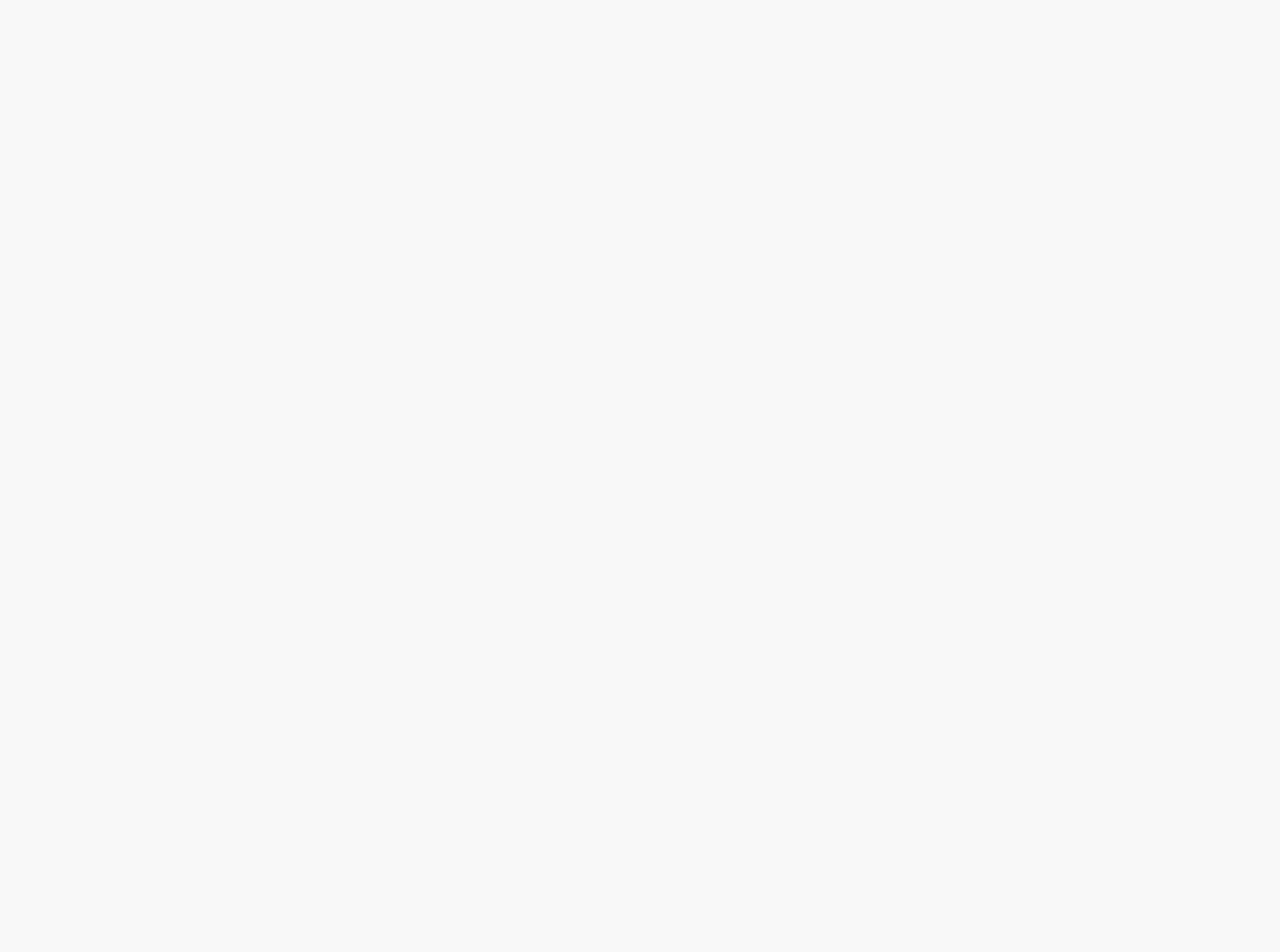
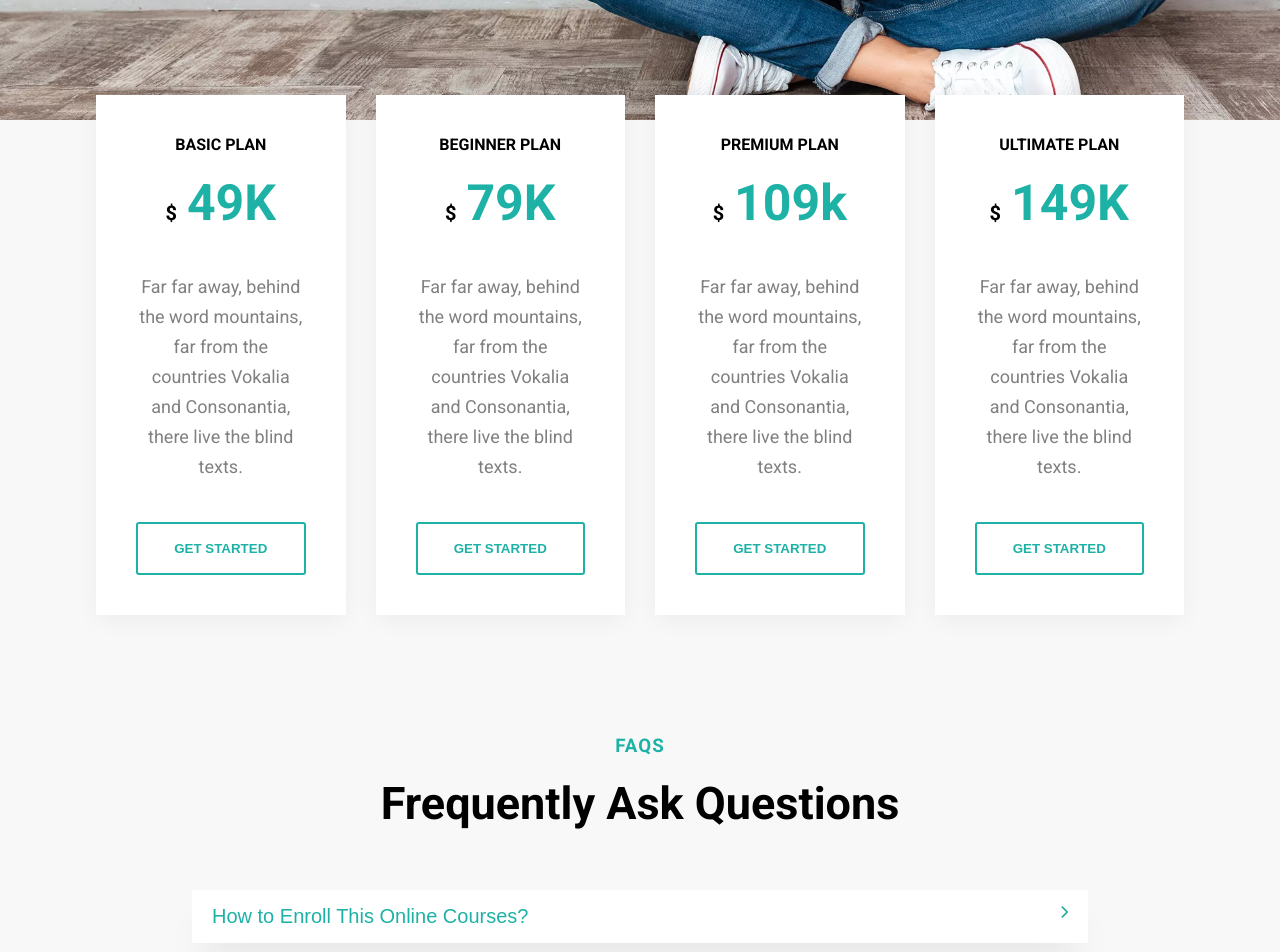
Before and after one commit to amv493/educational-website-react, a React (Create React App) app: page /pricing in a window 1280 px wide. Shown: the part 680-1632 px from the top of the page. Before the commit the page ends 800 px from the top, so only its background shows below. Built offline with nearby package versions, Linux system fonts and the light colour scheme.

Commit message:
Added pricing & FAQs section

```diff
--- a/src/App.js
+++ b/src/App.js
@@ -5,6 +5,7 @@ import Home from './components/home/Home'
 import About from "./components/about/About"
 import CourseHome from "./components/allcourses/CourseHome"
 import Team from "./components/team/Team"
+import Price from "./components/pricing/Price"
 
 
 function App() {
@@ -17,6 +18,7 @@ function App() {
           <Route path='/about' exact component={ About } />
           <Route path='/courses' exact component={ CourseHome } />
           <Route path='/team' exact component={ Team } />
+          <Route path='/pricing' exact component={ Price } />
         </Switch>
       </Router>
     </>
--- /dev/null
+++ b/src/components/pricing/Faq.jsx
@@ -0,0 +1,39 @@
+import React, { useState } from 'react'
+import Title from '../common/title/Title'
+import { faq } from '../../dummydata'
+
+const Faq = () => {
+const [click, setClick] = useState(false);
+
+const toggle = (index) => {
+    if (click === index) {
+        return setClick(null)
+    }
+    setClick(index)
+}
+
+  return (
+    <>
+        <Title subtitle='FAQS' title='Frequently Ask Questions' />
+        <section className="faq">
+            <div className="container">
+                {faq.map((val, index) => (
+                    <div className="box">
+                        <button className='accordion' onClick={() => toggle(index)} key={index}>
+                            <h2>{val.title}</h2>
+                        <span>{click === index ? <i className='fa fa-chevron-down'></i> : <i className='fa fa-chevron-right'></i>}</span>
+                        </button>
+                        { click === index ? (
+                            <div className="text">
+                            <p>{val.desc}</p>
+                        </div>
+                        ) : null }
+                    </div>
+                ))}
+            </div>
+        </section>
+    </>
+  )
+}
+
+export default Faq
--- /dev/null
+++ b/src/components/pricing/Price.jsx
@@ -0,0 +1,21 @@
+import React from 'react'
+import './price.css'
+import Back from '../common/back/Back'
+import PriceCard from './PriceCard'
+import Faq from './Faq'
+
+const Price = () => {
+  return (
+    <>
+        <Back title='Choose The Right Plan' />
+        <section className='price padding'>
+            <div className="container grid">
+                <PriceCard />
+            </div>
+        </section>
+        <Faq />
+    </>
+  )
+}
+
+export default Price
--- /dev/null
+++ b/src/components/pricing/PriceCard.jsx
@@ -0,0 +1,23 @@
+import React from 'react'
+import { price } from '../../dummydata'
+import './price.css'
+
+const PriceCard = () => {
+  return (
+    <>
+        {price.map((val) => (
+            <div className="items shadow">
+                <h4>{val.name}</h4>
+                <h1>
+                    <span> $ </span>
+                    {val.price}
+                </h1>
+                <p>{val.desc}</p>
+                <button className="outline-btn">GET STARTED</button>
+            </div>
+        ))}
+    </>
+  )
+}
+
+export default PriceCard
--- /dev/null
+++ b/src/components/pricing/price.css
@@ -0,0 +1,57 @@
+.price .items {
+    padding: 40px;
+    text-align: center;
+}
+
+.price h1 {
+    font-size: 50px;
+    margin: 20px 0;
+    color: #1eb2a6;
+}
+
+.price h1 span {
+    font-size: 20px;
+    margin-right: 5px;
+    color: #000;
+}
+
+.price p {
+    color: grey;
+    margin: 40px 0;
+}
+
+.faq .container {
+    max-width: 70%;
+    border-radius: 50%;
+}
+
+.faq .box {
+    background-color: #fff;
+    margin-bottom: 20px;
+}
+
+.faq button {
+    padding: 0;
+    margin: 0;
+    display: flex;
+    justify-content: space-between;
+    width: 100%;
+    padding: 15px 20px;
+}
+
+.faq h2 {
+    font-weight: 500;
+}
+
+.faq p {
+    padding: 20px;
+}
+
+.faq .accordion {
+    transition: 0.5s;
+}
+
+.faq .accordion:hover {
+    background-color: #1eb2a6;
+    color: #fff;
+}
```
